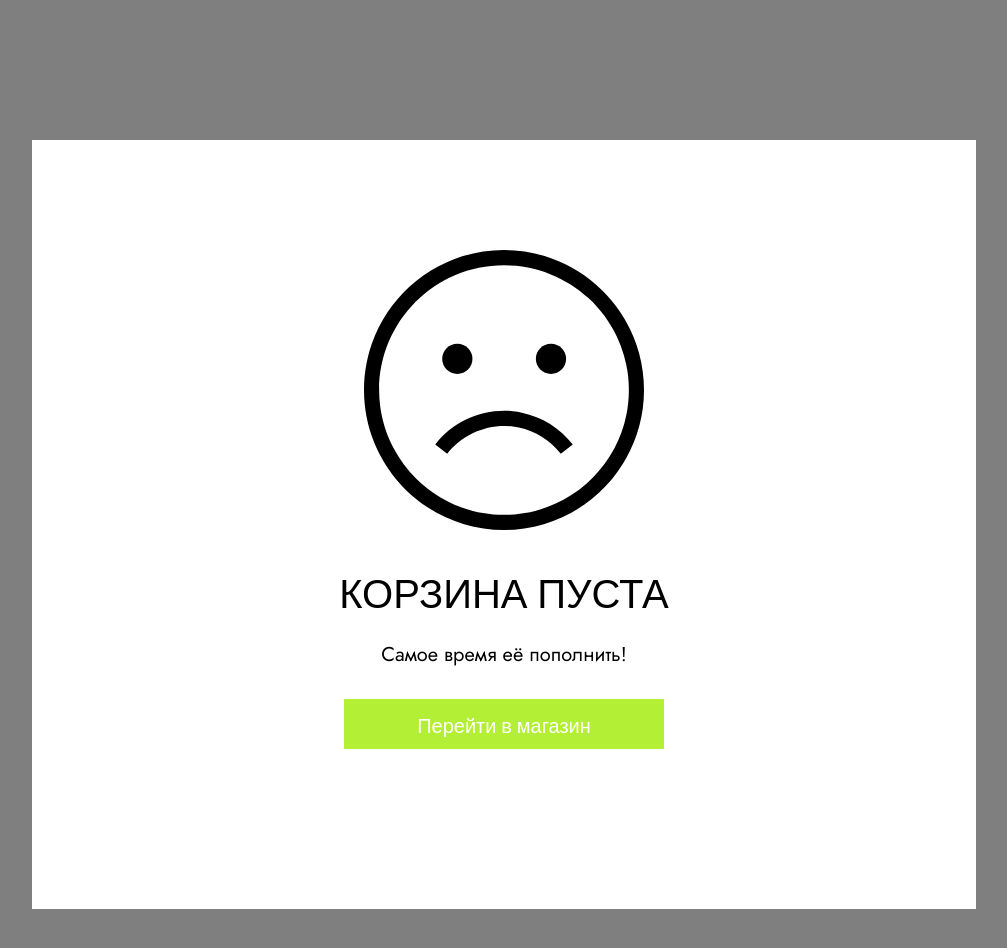
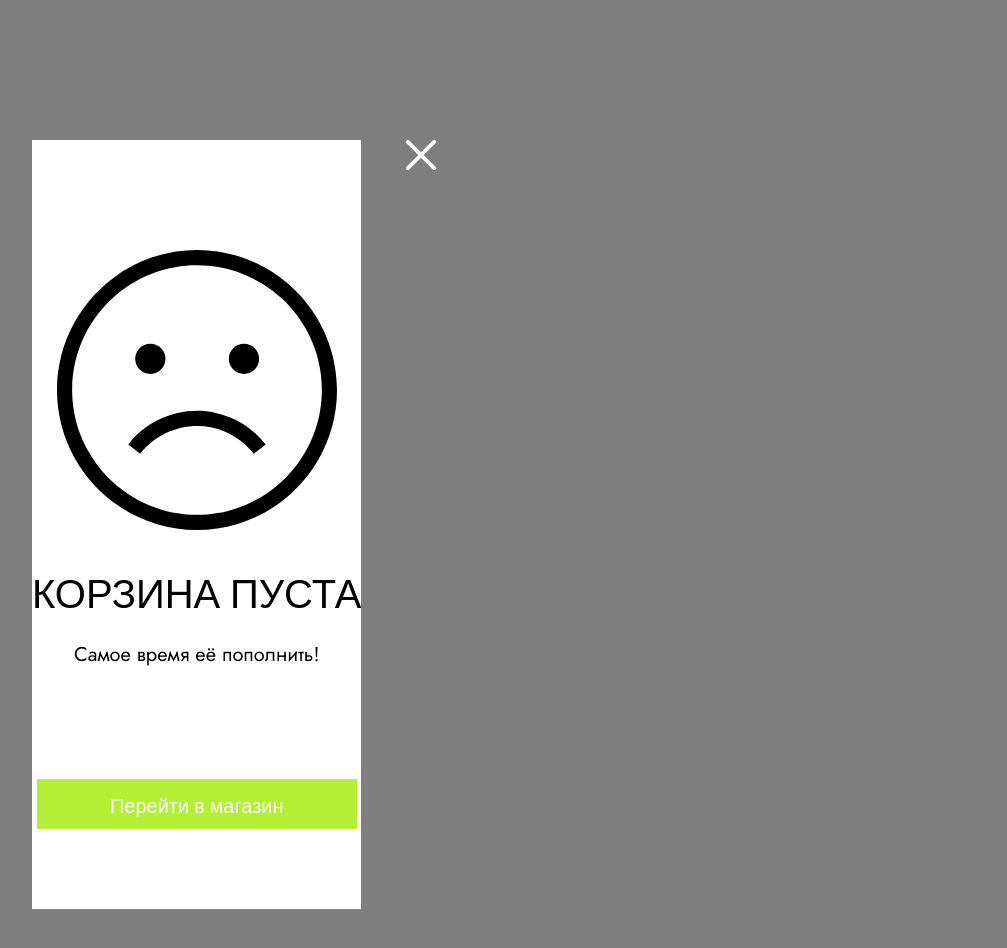
Before and after one commit to zhassulaan/yaq, a React (Create React App) app: page /basket in a window 1280 px wide. Shown: the top 948 px of the page, without its empty margins (136-1143 px from the left). Built offline with nearby package versions, Linux system fonts and the light colour scheme.

Commit message:
useContext

```diff
--- a/src/App.js
+++ b/src/App.js
@@ -7,6 +7,7 @@ import Products from './pages/ProductsPage/screen/ProductsPage';
 import ProductDetail from './pages/ProductsPage/screen/ProductDetail';
 import Saved from './pages/Saved/screen/Saved';
 import Basket from './pages/Basket/screen/Basket';
+import Order from './pages/Order/screen/Order';
 import Contacts from './pages/Contacts/screen/Contacts';
 import DiscountSystem from './pages/DiscountSystem/screen/DiscountSystem';
 import DeliveryPayment from './pages/DeliveryPayment/screen/DeliveryPayment';
@@ -31,6 +32,7 @@ function App() {
           <Route exact path='/' component={Home} />
           <Route exact path='/saved' component={Saved} />
           <Route exact path='/basket' component={Basket} />
+          <Route exact path='/order' component={Order} />
           <Route exact path='/products/clothes' component={Products} />
           <Route exact path='/products/:id' children={<ProductDetail/>} />
           <Redirect from='/clothes' to='/products/clothes' />
--- a/src/pages/Basket/screen/Basket.js
+++ b/src/pages/Basket/screen/Basket.js
@@ -4,6 +4,7 @@ import ProductItem from '../component/ProductItem';
 import { CartState } from '../../../context/Context';
 import ErrorPage from '../../ErrorPage/screen/ErrorPage';
 import Button from '../../../components/Button';
+import close from '../assets/close.svg';
 
 function Basket() {
 	const {
@@ -45,16 +46,22 @@ function Basket() {
 					</a>
 				</div>
 			)}
+
+			<a href="/">
+				<img src={close} alt="close button" className='close-button'/>
+			</a>
 		</Wrapper>
   	);
 }
 
 const Wrapper = styled.nav`
 	background: #00000080;
-	padding: 8.75rem 13.125vw 21.25rem;
+	padding: 8.75rem 0 21.25rem;
+	display: flex;
 
 	.basket-box {
 		background: var(--clr-white);
+		margin-left: 13.125vw;
 	}
 
 	.basket-box.block {
@@ -114,6 +121,10 @@ const Wrapper = styled.nav`
 		font-size: 20px;
 		font-weight: 500;
 	}
+
+	.close-button {
+		margin-left: 45px;
+	}
 `
 
 export default Basket;
--- /dev/null
+++ b/src/pages/Order/screen/Order.js
@@ -0,0 +1,11 @@
+import React from 'react';
+
+function Order() {
+  	return (
+	 	<div>
+			<h1 className='title'>ОФОРМЛЕНИЕ ЗАКАЗА</h1>
+		</div>
+  	);
+}
+
+export default Order;
```
Also changed, not shown: src/pages/Basket/assets/close.svg (added).
